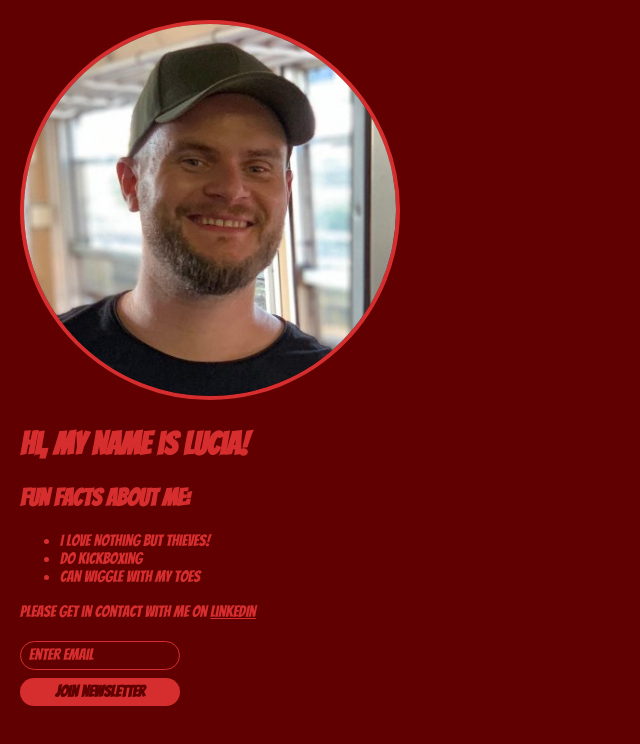
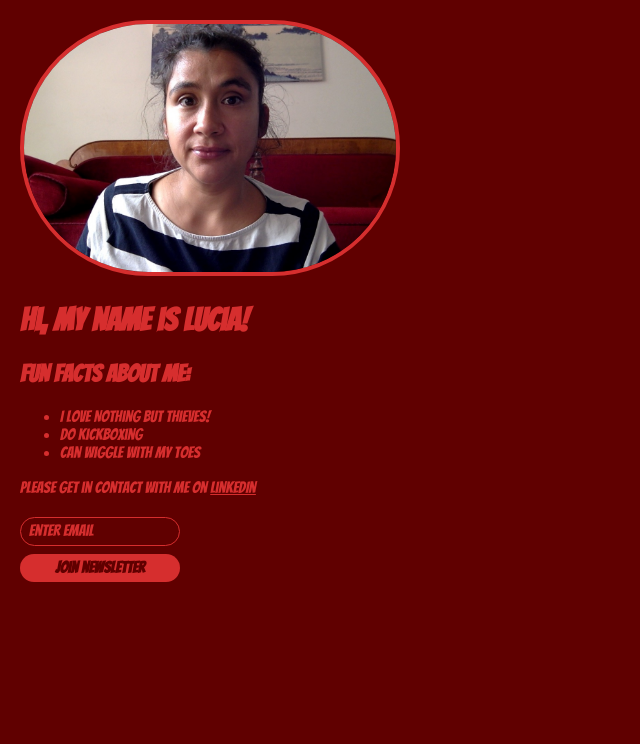
Before and after one commit to lcryan/personal-webpage-test, a plain HTML site: page index.html in a window 1280 px wide. Shown: the whole page, without its empty margins (0-640 px from the left). Drawn offline with nearby package versions, Linux system fonts and the light colour scheme; a web font is replaced by a local one.

Commit message:
Added another profile picture

```diff
--- a/index.html
+++ b/index.html
@@ -10,7 +10,7 @@
         Challenge 1:
         Write the HTML for your personal website.
         -->
-        <img src="per.jpg">
+        <img src="My profile picture.jpg">
         <h1>Hi, my name is Lucia!</h1>
         <h2>Fun facts about me:</h2>
         <ul>
```
